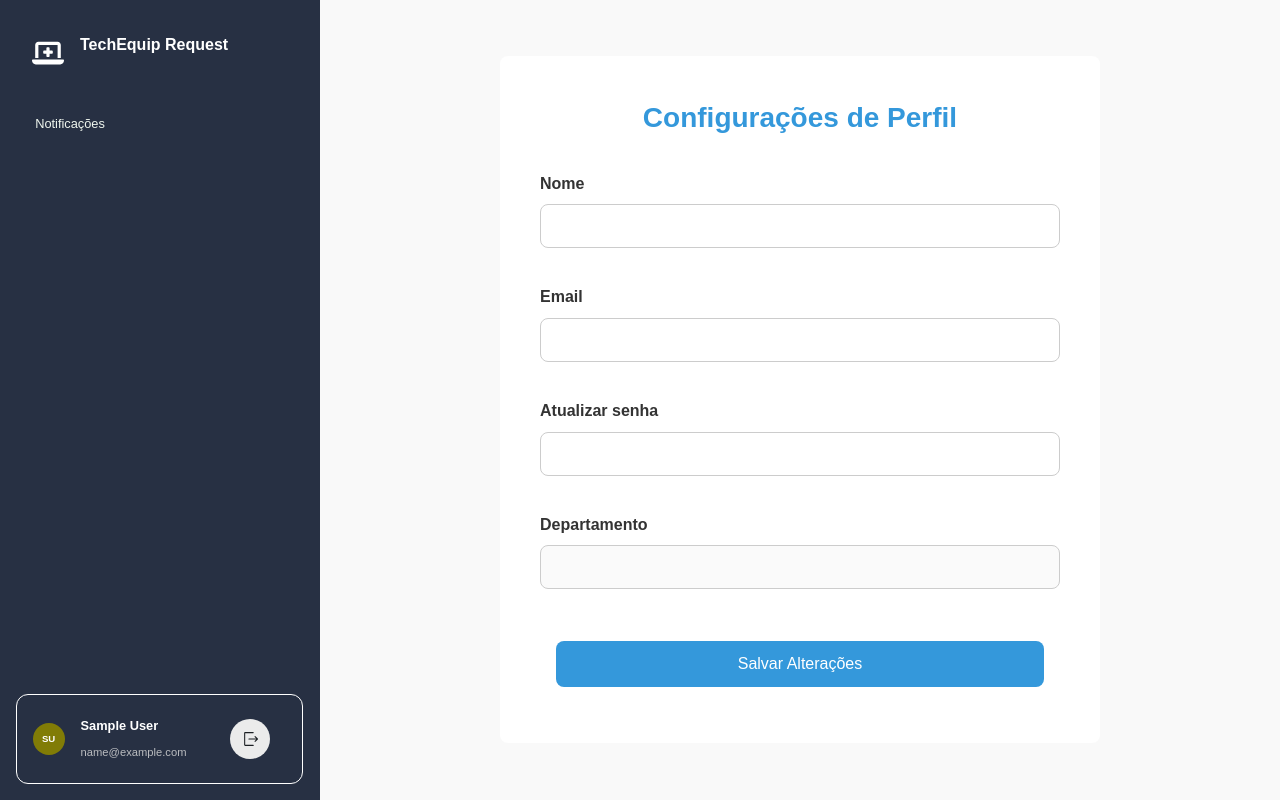
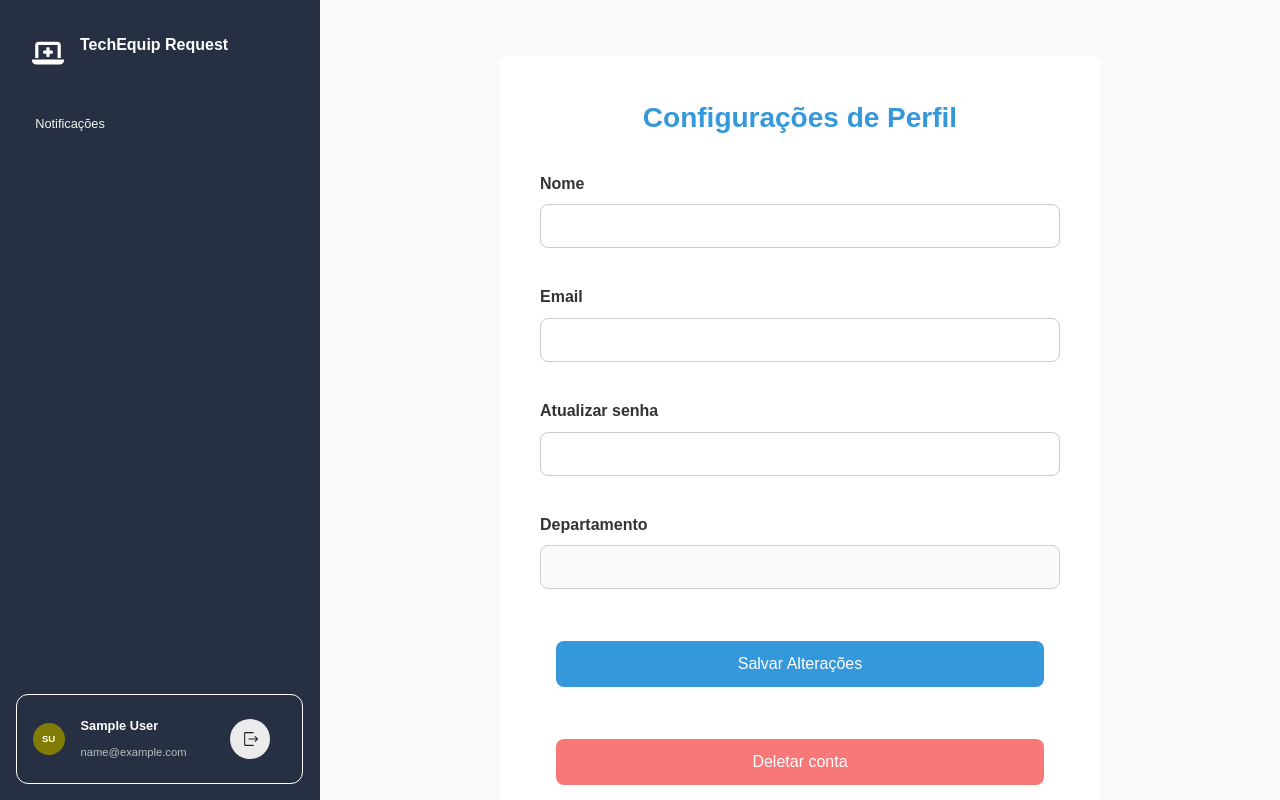
Before and after one commit to ivandro-neto/Sistema-de-Gestao-de-Solicitacoes-de-Equipamentos-de-TI, a React (Vite) app in the folder frontend/: page /tech/profile in a window 1280 px wide. Built offline with nearby package versions, Linux system fonts and the light colour scheme; no server answers; sample sign-in values are in the browser's storage.

Commit message:
add close account

```diff
--- a/frontend/src/App.css
+++ b/frontend/src/App.css
@@ -1,5 +1,4 @@
 #root {
-  max-width: 1280px;
   margin: 0 auto;
   padding: 2rem;
   text-align: center;
--- a/frontend/src/pages/(default)/ProfilePage/css/styles.module.css
+++ b/frontend/src/pages/(default)/ProfilePage/css/styles.module.css
@@ -62,6 +62,13 @@
   background-color: #2980b9;
 }
 
+.red{
+  background-color: var(--error-color);
+}
+.red{
+  background-color: #f87777;
+}
+
 .message {
   font-size: 14px;
   margin-top: 10px;
--- a/frontend/src/pages/(default)/ProfilePage/index.tsx
+++ b/frontend/src/pages/(default)/ProfilePage/index.tsx
@@ -2,7 +2,7 @@ import React, { useState, useEffect } from "react";
 import { useNavigate } from "react-router-dom";
 import Layout from "../../Layout";
 import styles from "./css/styles.module.css";
-import { getUserById, login, updateUser } from "../../../api/user";
+import { deleteUser, getUserById, login, logout, updateUser } from "../../../api/user";
 import { Roles } from "../../../utils/Roles";
 
 const ProfileSettingsPage: React.FC = () => {
@@ -79,6 +79,22 @@ const ProfileSettingsPage: React.FC = () => {
     }
   };
 
+  const handleDelete = async (e: React.FormEvent) => {
+    e.preventDefault();
+    setLoading(true);
+    setMessage("");
+    try {
+      // Atualiza o perfil via API, incluindo senha
+      await deleteUser(session.id)
+      logout();
+      setMessage("Perfil deletado com sucesso.");
+    } catch (error) {
+      console.error(error);
+      setMessage("Erro ao atualizar perfil.");
+    } finally {
+      setLoading(false);
+    }
+  };
 
   return (
     <Layout>
@@ -127,6 +143,9 @@ const ProfileSettingsPage: React.FC = () => {
           <button type="submit" className={styles.button} disabled={loading}>
             {loading ? "Salvando..." : "Salvar Alterações"}
           </button>
+          <button type="submit" className={`${styles.button} ${styles.red}`} disabled={loading}>
+            {loading ? "Deletando a conta..." : "Deletar conta"}
+          </button>
           {message && <p className={styles.message}>{message}</p>}
         </form>
       </div>
```
